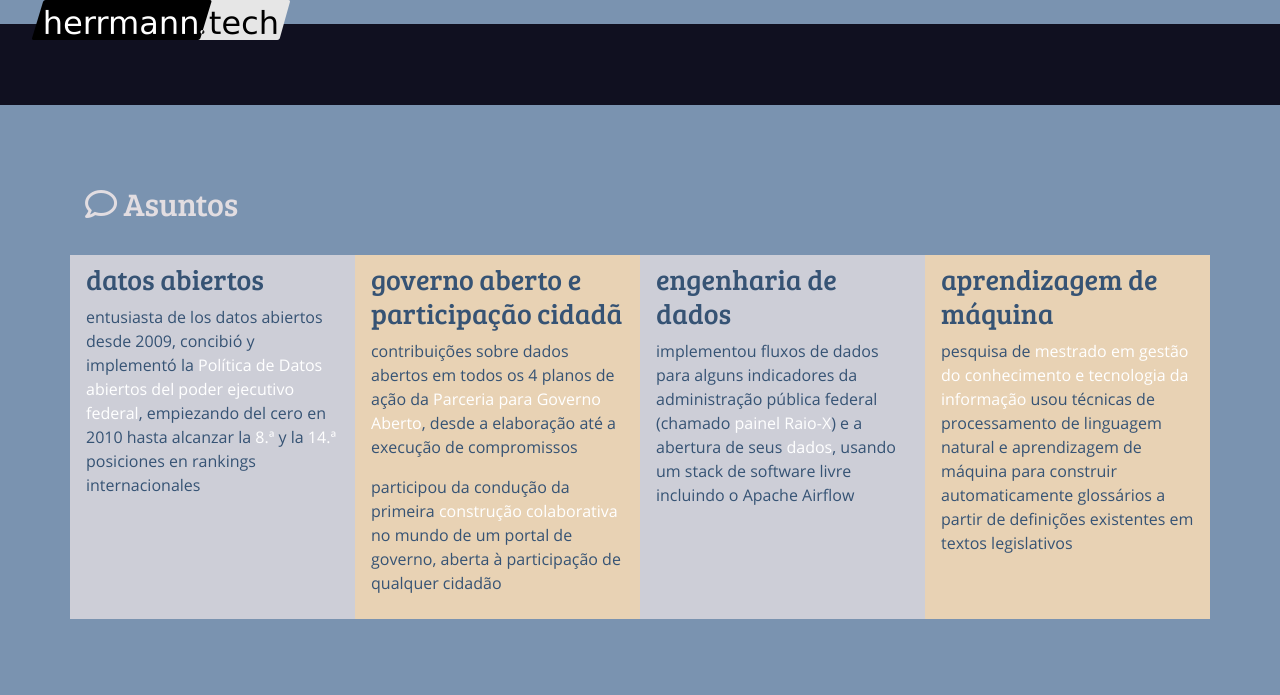
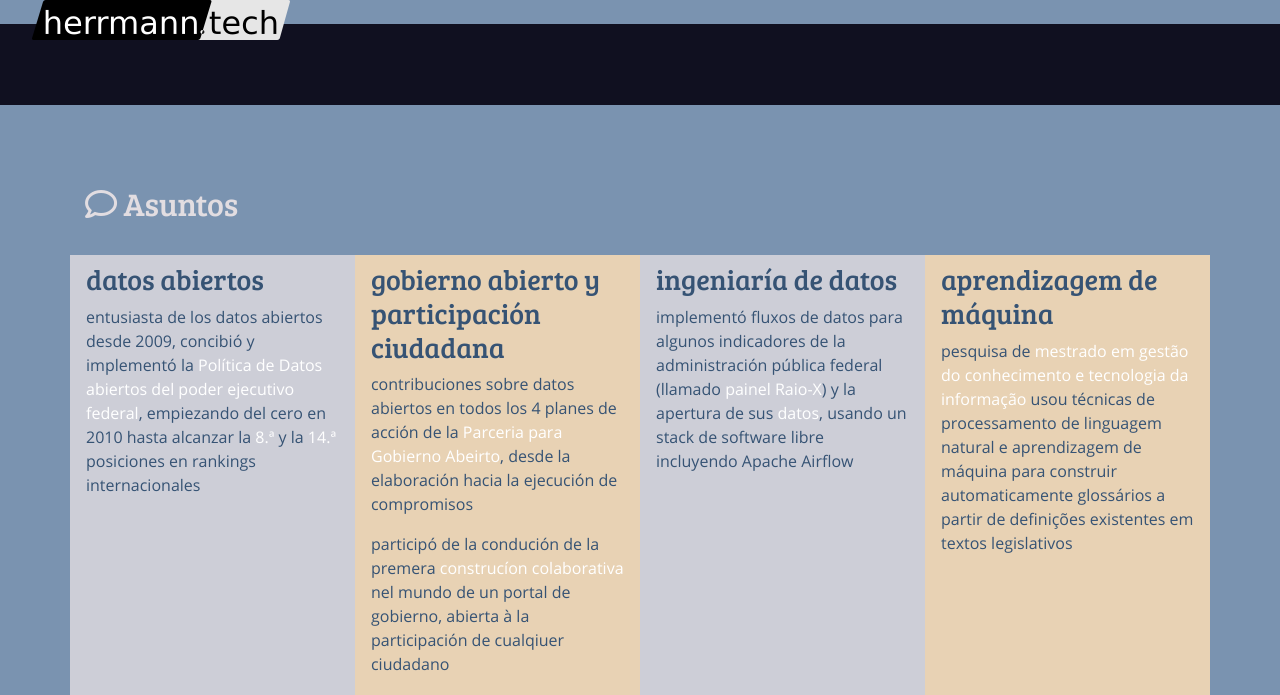
Before and after one commit to augusto-herrmann/augusto-herrmann.github.io, a Jekyll site: the page built from es/index.md, in a window 1280 px wide and 900 px high, scrolled down 264 px, cut to the strip 0-695 px from the top of the window. Built offline with Jekyll 4.4.1, drawn with Linux system fonts in a browser that asks for light colours; nearby versions of some CDN libraries.

Commit message:
Translate further the main page into Spanish

```diff
--- a/es/index.md
+++ b/es/index.md
@@ -3,7 +3,7 @@ published: true
 permalink: /es/
 layout: default
 filename: index.md
-title: Augusto Herrmann – datos para mejorar vidas
+title: Augusto Herrmann – ingeniero de datos y ativista de derechos digitales
 lang: es
 ref: index
 category: [es]
@@ -20,24 +20,24 @@ themes:
     [14.ª](https://opendatabarometer.org/country-detail/?_year=2017&indicator=ODB&detail=BRA)
     posiciones en rankings internacionales
   - |
-    ### governo aberto e participação cidadã
+    ### gobierno abierto y participación ciudadana
 
-    contribuições sobre dados abertos em todos os 4 planos de ação da
-    [Parceria para Governo Aberto](http://governoaberto.cgu.gov.br/a-ogp/o-que-e-a-iniciativa),
-    desde a elaboração até a execução de compromissos
+    contribuciones sobre datos abiertos en todos los 4 planes de acción de la
+    [Parceria para Gobierno Abeirto](http://governoaberto.cgu.gov.br/a-ogp/o-que-e-a-iniciativa),
+    desde la elaboración hacia la ejecución de compromisos
 
-    participou da condução da primeira
-    [construção colaborativa](http://dados.gov.br/pagina/processo-de-participacao-social-da-inda)
-    no mundo de um portal de governo, aberta à participação de
-    qualquer cidadão
+    participó de la condución de la premera
+    [construcíon colaborativa](http://dados.gov.br/pagina/processo-de-participacao-social-da-inda)
+    nel mundo de un portal de gobierno, abierta à la participación de
+    cualqiuer ciudadano
   - |
-    ### engenharia de dados
+    ### ingeniaría de datos
 
-    implementou fluxos de dados para alguns indicadores da administração
-    pública federal (chamado [painel Raio-X](https://www.gov.br/raio-x))
-    e a abertura de seus
-    [dados](https://dados.gov.br/dataset/raio-x-da-administracao-publica-federal),
-    usando um stack de software livre incluindo o Apache Airflow
+    implementó fluxos de datos para algunos indicadores de la administración
+    pública federal (llamado [painel Raio-X](https://www.gov.br/raio-x))
+    y la apertura de sus
+    [datos](https://dados.gov.br/dataset/raio-x-da-administracao-publica-federal),
+    usando un stack de software libre incluyendo Apache Airflow
   - |
     ### aprendizagem de máquina
 
```
